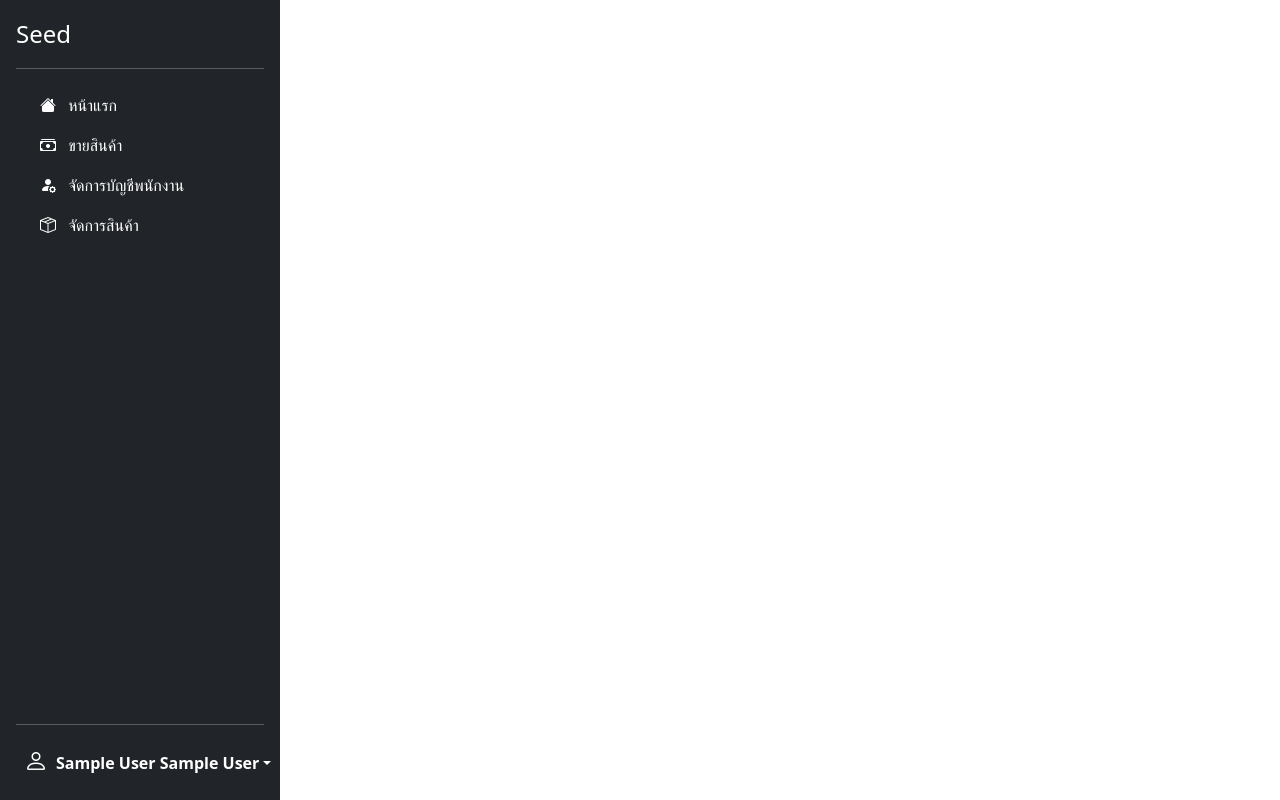
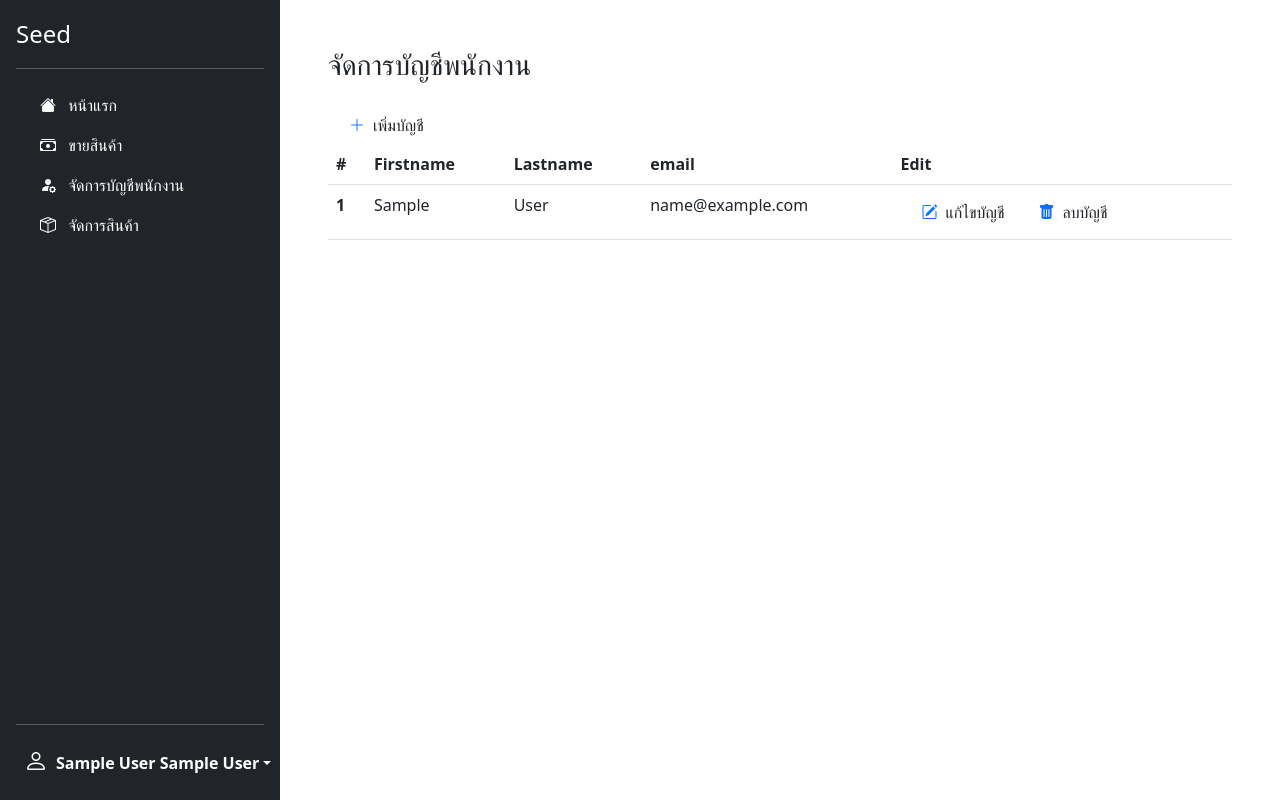
Before and after one commit to Mickey4527/Mini-Project-Cafe-Manger, a PHP site: page /views/product_manager.php in a window 1280 px wide. Run offline with PHP 8.4, Linux system fonts and the light colour scheme; the visitor is signed in with stand-in values (Sample User, id 1); tables that the repository leaves empty or names only in its code hold one stand-in row (values such as "Sample post").

Commit message:
copy template

```diff
--- a/views/product_manager.php
+++ b/views/product_manager.php
@@ -13,6 +13,41 @@
 
 ?>
 <!-- Content -->
+<div class="container p-5">
+    <h1 class="h3">จัดการบัญชีพนักงาน</h1>
+    <div class="row">
+        <div class="col-12 mt-3">
+            <a class="btn small" href="#" data-bs-toggle="offcanvas" data-bs-target="#AddEmp" aria-controls="AddEmp"><i class="bi bi-plus-lg text-primary"></i>เพิ่มบัญชี</a>
+        </div>
+        <div class="col-12">
+            <table class="table">
+                <thead>
+                    <tr>
+                    <th scope="col">#</th>
+                    <th scope="col">Firstname</th>
+                    <th scope="col">Lastname</th>
+                    <th scope="col">email</th>
+                    <th scope="col">Edit</th>
+                    </tr>
+                </thead>
+                <tbody>
+                    <?php
+                    $result = getAnySql($conn,'user_id,first_name,last_name,email','account_member','user_id','1');
+                    foreach($result as $row){
+                        echo '<tr>';
+                        echo '<th scope="row">'.$row['user_id'].'</th>';
+                        echo '<td>'.$row['first_name'].'</td>';
+                        echo '<td>'.$row['last_name'].'</td>';
+                        echo '<td>'.$row['email'].'</td>';
+                        echo '<td><a class="btn small" href="#"><i class="bi bi-pencil-square text-primary"></i>แก้ไขบัญชี</a><a class="btn small" href="#"><i class="bi bi-trash-fill text-primary"></i>ลบบัญชี</a></td>';
+                        echo '</tr>';
+                    }
+                    ?>
+                </tbody>
+            </table>
+        </div>
+    </div>
+</div>
 
 <?php
     htmlFooter();
```
